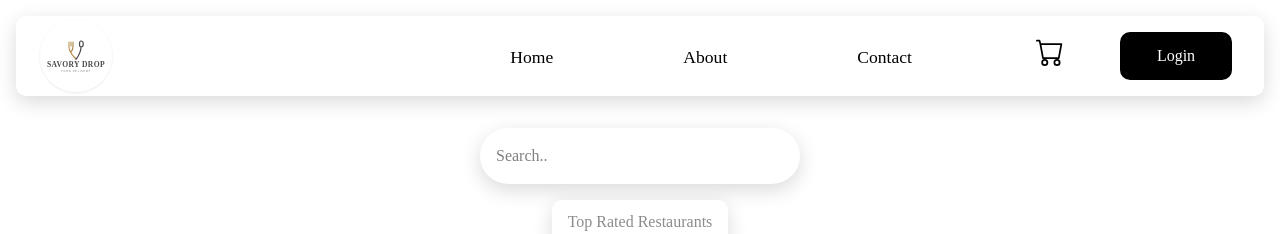
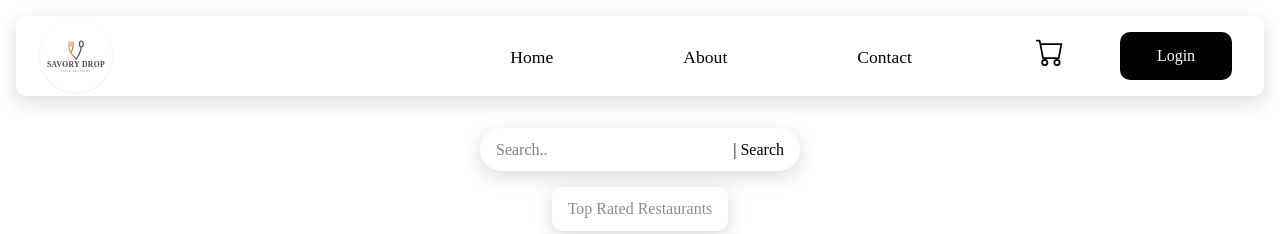
Before and after one commit to Ansh30a/AKXR, a React (Vite) app in the folder FE-03/WEEK-2-5/FoodDeliveryApp/: page / in a window 1280 px wide. Shown: the top 234 px of the page. Built offline with nearby package versions, Linux system fonts and the light colour scheme; no server answers.

Commit message:
feat(ui logic): implement search functionality

```diff
--- a/FE-03/WEEK-2-5/FoodDeliveryApp/src/Components/Body/Body.css
+++ b/FE-03/WEEK-2-5/FoodDeliveryApp/src/Components/Body/Body.css
@@ -5,11 +5,28 @@
 }
 
 .search-bar {
-    padding: 1em;
+    display: flex;
+    align-items: center;
+    gap: 0.5em;
+
+
+    padding: 0.6em 1em;
+    margin-top: 1em;
+    width: 25%;
+
+
+    border-radius: 50px;
     box-shadow: 0 6px 20px rgba(0, 0, 0, 0.15);
-    margin-top: 1em;
-    border-radius: 50px;
-    width: 25%;
+    background: white;
+}
+
+.search-bar > button {
+    cursor: pointer;
+}
+
+.search-bar > button::before {
+    content: "|";
+    margin-right: 4px;
 }
 
 .search-input {
--- a/FE-03/WEEK-2-5/FoodDeliveryApp/src/Components/Body/Body.tsx
+++ b/FE-03/WEEK-2-5/FoodDeliveryApp/src/Components/Body/Body.tsx
@@ -2,7 +2,7 @@ import { useState } from "react";
 // import { useEffect, useState } from "react";
 import RestaurantCard from "./RestaurantCard/RestaurantCard";
 import resData from '../../utils/RestaurantData.json';
-import Shimmer from "../Shimmer/Shimmer";
+// import Shimmer from "../Shimmer/Shimmer";
 import './Body.css';
 
 interface RestaurantInfo {
@@ -33,6 +33,8 @@ const Body = () => {
     // const [restaurants, setRestaurants] = useState<Restaurant[]>([]);
     const [restaurants, setRestaurants] = useState<Restaurant[]>(initialData.restaurants);
 
+    const [searchBarText, setSearchBarText] = useState("");
+
     // useEffect(() => {
     //     const fetchData = async () => {
     //         const data = await fetch(import.meta.env.VITE_SWIGGY_API);
@@ -47,18 +49,37 @@ const Body = () => {
     //     return <Shimmer />
     // }
 
-    return restaurants.length === 0 ? <Shimmer /> : (
+    return ( // ---- restaurants.length === 0 ? <Shimmer /> :
         <div className="body">
             <div className="search-bar">
-                <input type="text" placeholder="Search.." className="search-input" />
+                <input
+                    type="text"
+                    placeholder="Search.."
+                    className="search-input"
+                    value={searchBarText}
+                    onChange={(e) => {setSearchBarText(e.target.value)}}
+                />
+                <button
+                    onClick={() => {
+                    const filtered = initialData.restaurants.filter(
+                        (res) => res.info.name.toLowerCase().includes(searchBarText.toLowerCase())
+                    );
+                    setRestaurants(filtered);
+                }}
+                >
+                    Search
+                </button>
             </div>
             <div className="filter">
-                <button className="filter-btn" onClick={() => {
-                    const filtered = initialData.restaurants.filter(
-                        (res) => res.info.avgRating >= 4
-                    );
-                    setRestaurants(filtered);
-                }}>
+                <button
+                    className="filter-btn"
+                        onClick={() => {
+                            const filtered = initialData.restaurants.filter(
+                                (res) => res.info.avgRating >= 4
+                            );
+                            setRestaurants(filtered);
+                        }}
+                >
                     Top Rated Restaurants
                 </button>
             </div>
--- a/FE-03/WEEK-2-5/FoodDeliveryApp/src/Components/Login/Login.tsx
+++ b/FE-03/WEEK-2-5/FoodDeliveryApp/src/Components/Login/Login.tsx
@@ -9,7 +9,11 @@ const Login = () => {
         <button
             className="btn"
             onClick={() => {
-                setBtnName("Log Out")
+                if (btnName === "Login") {
+                    setBtnName("Log out");
+                } else {
+                    setBtnName("Login");
+                }
             }}
         >
             {btnName}
```
